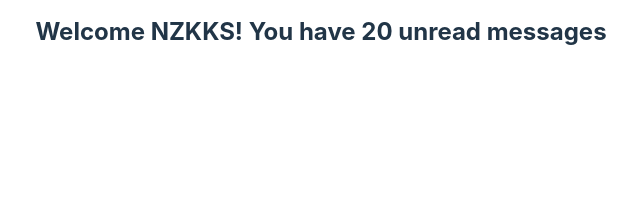
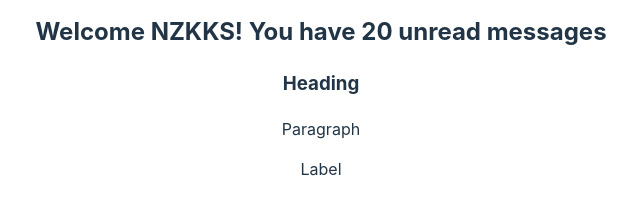
Before and after one commit to nzkks/react-typescript, a React (Vite) app: page / in a window 1280 px wide. Shown: the part 1364-1574 px from the top of the page, without its empty margins (319-959 px from the left). Before the commit the page ends 1466 px from the top, so only its background shows below. Built offline with nearby package versions, Linux system fonts and the light colour scheme.

Commit message:
Polymorphic Components

```diff
--- a/src/App.tsx
+++ b/src/App.tsx
@@ -26,6 +26,7 @@ import { Toast } from './components/templateLiterals/Toast';
 import { CustomButton } from './components/html/Button';
 import { CustomInput } from './components/html/Input';
 import { CustomComponent } from './components/html/CustomComponent';
+import { Text } from './components/polymorphic/Text';
 
 function App() {
   const personName = {
@@ -104,6 +105,15 @@ function App() {
       </CustomButton>
       <CustomInput />
       <CustomComponent name="NZKKS" messageCount={20} isLoggedIn={true} />
+      <Text as="h3" size="lg">
+        Heading
+      </Text>
+      <Text as="p" size="md">
+        Paragraph
+      </Text>
+      <Text as="label" htmlFor="someId" size="sm" color="secondary">
+        Label
+      </Text>
     </ThemeContextProvider>
   );
 }
--- /dev/null
+++ b/src/components/polymorphic/Text.tsx
@@ -0,0 +1,14 @@
+type TextOwnProps<E extends React.ElementType> = {
+  as?: E;
+  size?: 'sm' | 'md' | 'lg';
+  color?: 'primary' | 'secondary';
+  children: React.ReactNode;
+};
+
+type TextProps<E extends React.ElementType> = TextOwnProps<E> & Omit<React.ComponentProps<E>, keyof TextOwnProps<E>>;
+
+export const Text = <E extends React.ElementType = 'div'>({ as, size, color, children }: TextProps<E>) => {
+  const Component = as || 'div';
+
+  return <Component className={`class-with-${size}-${color}`}>{children}</Component>;
+};
```
